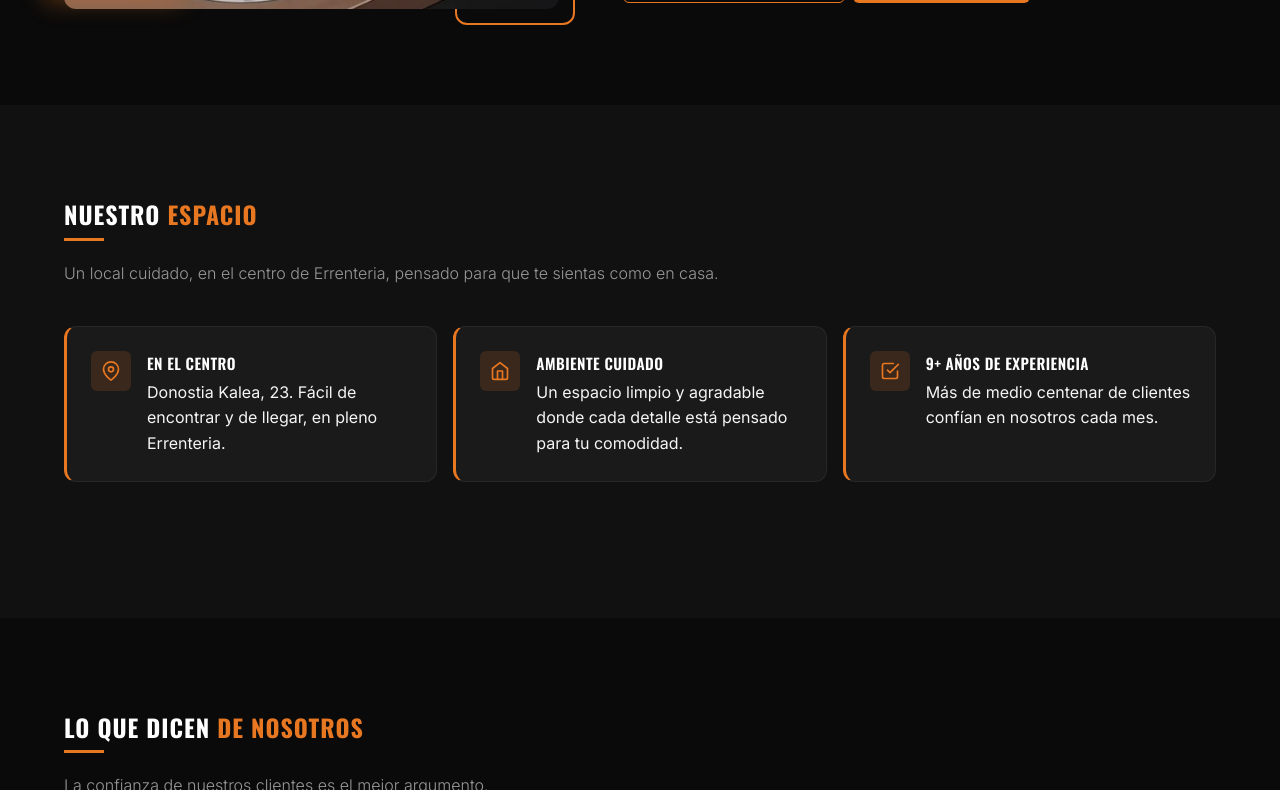
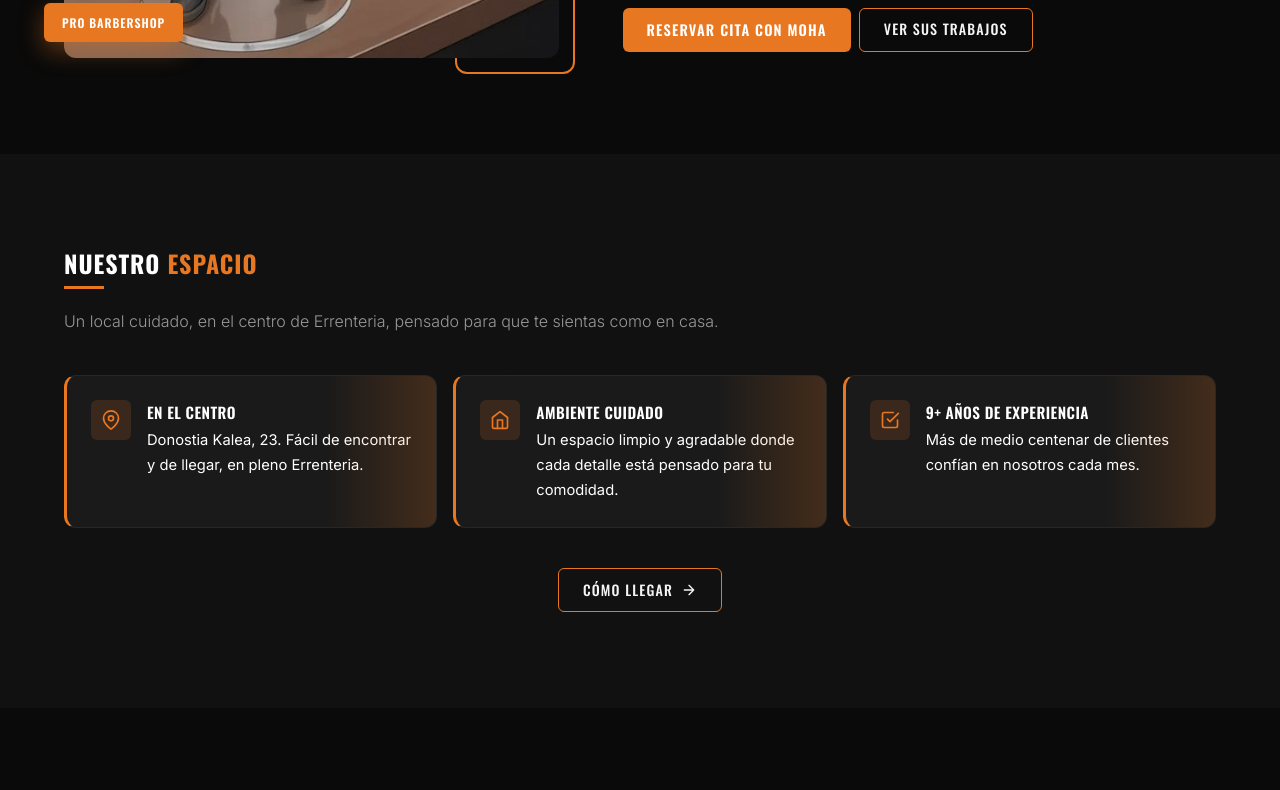
Before and after one commit to MnrBen/Pro-BarberShop-main, a plain HTML site: page sobre-nosotros.html in a window 1280 px wide. Shown: the part 1021-1811 px from the top of the page. Drawn offline with nearby package versions, Linux system fonts and the light colour scheme; a script that the page names is missing.

Commit message:
version final

```diff
--- a/css/styles.css
+++ b/css/styles.css
@@ -243,12 +243,12 @@
 }
 
 .nav-logo {
-  height: 32px;
+  height: 40px;
   width: auto;
 }
 
 @media (min-width: 1024px) {
-  .nav-logo { height: 38px; }
+  .nav-logo { height: 46px; }
 }
 
 /* Links de navegación — ocultos en móvil */
@@ -1532,6 +1532,7 @@
   justify-content: center;
   padding: var(--espacio-sm);
   cursor: zoom-out;
+  touch-action: none;
 }
 
 .lightbox.activo { display: flex; }
@@ -1993,6 +1994,19 @@
   align-items: flex-start;
   text-align: left;
   transition: background var(--transicion), border-color var(--transicion);
+  position: relative;
+  overflow: hidden;
+}
+
+.info-card::before {
+  content: '';
+  position: absolute;
+  top: 0;
+  right: 0;
+  bottom: 0;
+  width: 110px;
+  background: linear-gradient(to left, rgba(232,119,34,0.20) 0%, transparent 100%);
+  pointer-events: none;
 }
 
 @media (min-width: 1024px) {
@@ -2027,6 +2041,18 @@
   text-transform: uppercase;
   color: var(--blanco-puro);
   margin-bottom: 4px;
+}
+
+.info-card-texto {
+  font-size: 0.92rem;
+  color: var(--blanco-puro);
+  line-height: 1.7;
+  font-weight: 400;
+}
+
+.info-card-texto b {
+  color: var(--naranja);
+  font-weight: 600;
 }
 
 .reservar-nota {
@@ -2246,3 +2272,10 @@
   color: var(--gris-claro);
   margin-bottom: var(--espacio-sm);
 }
+
+/*Boton tarjetas sobre-nosotros*/
+
+.seccion-cta-secundario {
+  text-align: center;
+  margin-top: var(--espacio-lg);
+}
--- a/js/main.js
+++ b/js/main.js
@@ -197,11 +197,15 @@
 if (lightbox) {
   let touchStartX = 0;
   let touchEndX = 0;
-    const UMBRAL_SWIPE = 50; // px mínimos para considerar swipe
+  const UMBRAL_SWIPE = 50;
 
   lightbox.addEventListener('touchstart', (e) => {
     touchStartX = e.changedTouches[0].screenX;
   }, { passive: true });
+
+  lightbox.addEventListener('touchmove', (e) => {
+    e.preventDefault();
+  }, { passive: false });
 
   lightbox.addEventListener('touchend', (e) => {
     touchEndX = e.changedTouches[0].screenX;
--- a/sobre-nosotros.html
+++ b/sobre-nosotros.html
@@ -5,6 +5,10 @@
   <meta name="viewport" content="width=device-width, initial-scale=1.0">
   <meta name="description" content="Conoce a Moha, barbero profesional de PRO Barbershop en Errenteria. Más de 9 años de experiencia en corte de pelo hombre, fade y barba.">
   <meta name="theme-color" content="#0a0a0a">
+  <link rel="icon" type="image/x-icon" href="img/favicon.ico">
+  <link rel="icon" type="image/png" sizes="32x32" href="img/favicon-32x32.png">
+  <link rel="icon" type="image/png" sizes="192x192" href="img/favicon-192x192.png">
+  <link rel="apple-touch-icon" sizes="180x180" href="img/apple-touch-icon.png">
   <title>Sobre nosotros — PRO Barbershop | Barbería en Errenteria</title>
   <link rel="preconnect" href="https://fonts.googleapis.com">
   <link rel="preconnect" href="https://fonts.gstatic.com" crossorigin>
@@ -53,6 +57,7 @@
     <div class="header-pagina-glow" aria-hidden="true"></div>
     <div class="container">
       <div class="header-pagina-contenido">
+        <div class="hero-badge">9+ años de experiencia</div>
         <h1 class="hero-titulo header-pagina-titulo-compacto">
           Sobre <span>nosotros</span>
         </h1>
@@ -99,8 +104,8 @@
             </a>
           </div>
           <div class="barbero-acciones">
-            <a href="reservas.html" class="btn-secundario">Reservar cita con Moha</a>
-            <a href="galeria.html" class="btn-primario">Ver sus trabajos</a>
+            <a href="reservas.html" class="btn-primario">Reservar cita con Moha</a>
+            <a href="galeria.html" class="btn-secundario">Ver sus trabajos</a>
           </div>
         </div>
 
@@ -164,7 +169,14 @@
 
       </div>
 
+    <div class="seccion-cta-secundario reveal">
+      <a href="contacto.html" class="btn-secundario">
+        Cómo llegar
+      <svg width="16" height="16" viewBox="0 0 24 24" fill="none" stroke="currentColor" stroke-width="2" stroke-linecap="round" stroke-linejoin="round" aria-hidden="true"><path d="M5 12h14M12 5l7 7-7 7"/></svg>
+      </a>
     </div>
+
+  </div>
   </section>
 
 
```
Also changed, not shown: contacto.html (+5 -0 lines), galeria.html (+5 -0 lines), index.html (+4 -0 lines), reservas.html (+8 -2 lines), servicios.html (+5 -0 lines), img/apple-touch-icon.png (added), img/favicon-16x16.png (added), img/favicon-192x192.png (added), img/favicon-32x32.png (added), img/favicon-512x512.png (added), img/favicon.ico (added). Lines whose indentation alone changed are shown as unchanged.
